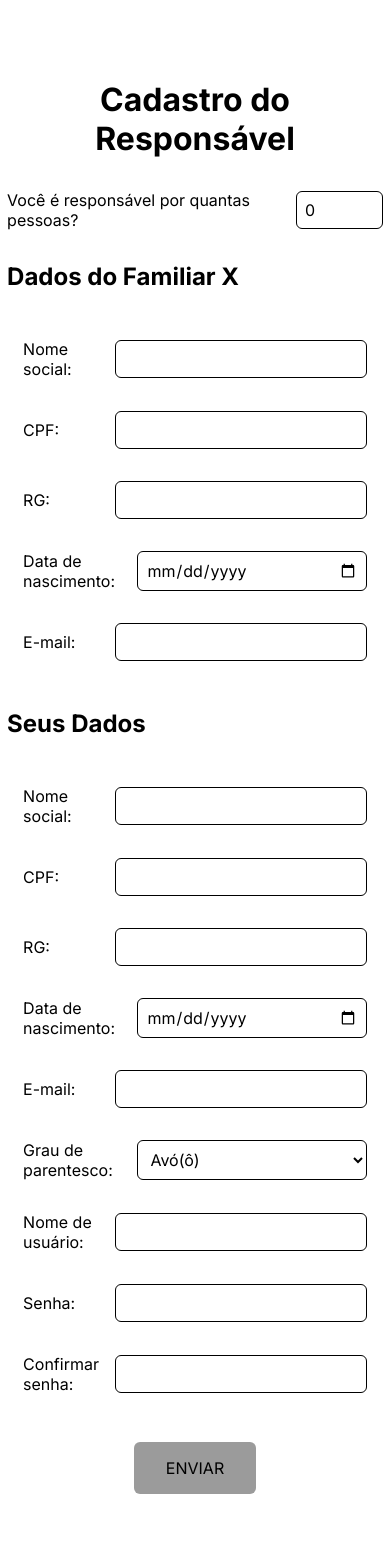
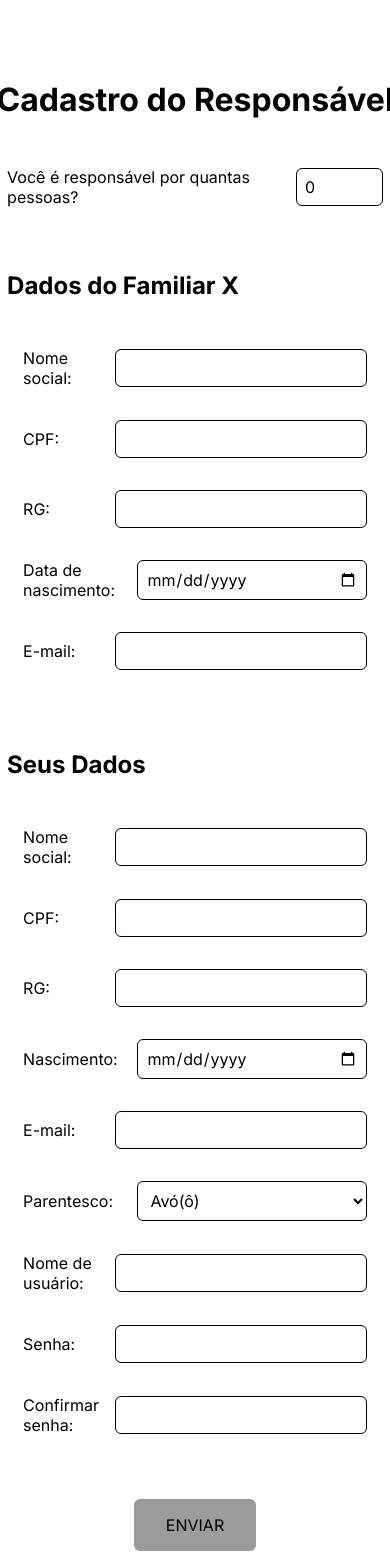
Before and after one commit to ViniRech/sistema-biblioteca-vue, a Vue app: page /signup/guardian in a window 390 px wide. Shown: the top 1568 px of the page. Built offline with nearby package versions, Linux system fonts and the light colour scheme.

Commit message:
Responsividade nas páginas de cadastro

```diff
--- a/src/views/FamilyMemberSingup.vue
+++ b/src/views/FamilyMemberSingup.vue
@@ -92,6 +92,10 @@ const confirmPassword = ref('');
             font-size: 1.5rem;
         }
 
+        .form div label {
+            font-size: .8rem;
+        }
+
         .form div input {
             font-size: .5rem;
         }
--- a/src/views/GuardianSignup.vue
+++ b/src/views/GuardianSignup.vue
@@ -83,7 +83,7 @@ const guardian = reactive({
                     <input type="text" name="guardian-rg" id="guardian-rg" v-model="guardian.rg">
                 </div>
                 <div>
-                    <label for="guardian-date-of-birth">Data de nascimento:</label>
+                    <label for="guardian-date-of-birth">Nascimento:</label>
                     <input type="date" name="guardian-date-of-birth" id="guardian-date-of-birth" v-model="guardian.dateOfBirth">
                 </div>
                 <div>
@@ -91,7 +91,7 @@ const guardian = reactive({
                     <input type="email" name="guardian-email" id="guardian-email" v-model="guardian.email">
                 </div>
                 <div>
-                    <label for="guardian-kinship">Grau de parentesco:</label>
+                    <label for="guardian-kinship">Parentesco:</label>
                     <select name="guardian-kinship" id="guardian-kinship">
                         <option v-for="(kinship, index) in kinshipOptions" :key="index" :value="index">{{ kinship }}</option>
                     </select>
@@ -131,13 +131,16 @@ const guardian = reactive({
     .number-people {
         display: grid;
         grid-template-columns: auto auto;
+        gap: .5rem;
         align-items: center;
+        padding: 1rem;
         width: 100%;
     }
 
     .form-section {
         display: grid;
         row-gap: 2rem;
+        padding: 1rem;
     }
 
     .form div {
@@ -155,4 +158,26 @@ const guardian = reactive({
         border-radius: 6px;
         font-size: 1rem;
     }
+
+    @media (max-width: 385px) {
+        .guardian-form-page {
+            padding: 5rem 0;
+        }
+
+        .guardian-form-page h1 {
+            font-size: 1.5rem;
+        }
+
+        .number-people {
+            grid-template-columns: 1fr;
+        }
+
+        .form div label {
+            font-size: .8rem;
+        }
+
+        .form div input, .form div select {
+            font-size: .5rem;
+        }
+    }
 </style>
```
